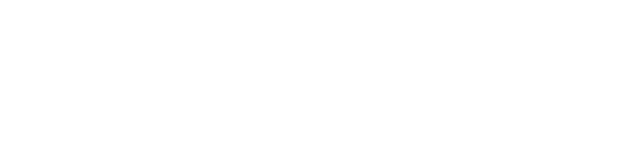
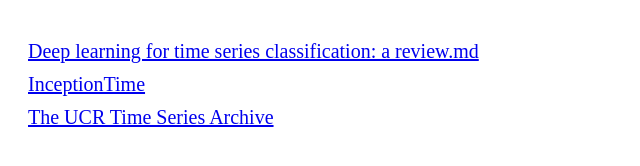
Before and after one commit to Elnur21/TSC_summaries, a plain HTML site: page index.html in a window 1280 px wide. Shown: the whole page, without its empty margins (0-640 px from the left). Drawn offline with Linux system fonts and the light colour scheme.

Commit message:
Update index.html

```diff
--- a/index.html
+++ b/index.html
@@ -8,9 +8,9 @@
 </head>
 <body>
     <ul type="none" style="display:flex; flex-direction:column; padding:20px; gap:10px; font-size:20px;">
-      <li><a href="/summaries/review.html"></a></li>
-      <li></li>
-      <li></li>
+      <li><a href="/summaries/review.html">Deep learning for time series classification: a review.md</a></li>
+      <li><a href="/summaries/inception.html">InceptionTime</a></li>
+      <li><a href="/summaries/ucr.html">The UCR Time Series Archive</a></li>
     </ul>
 </body>
 </html>
```
